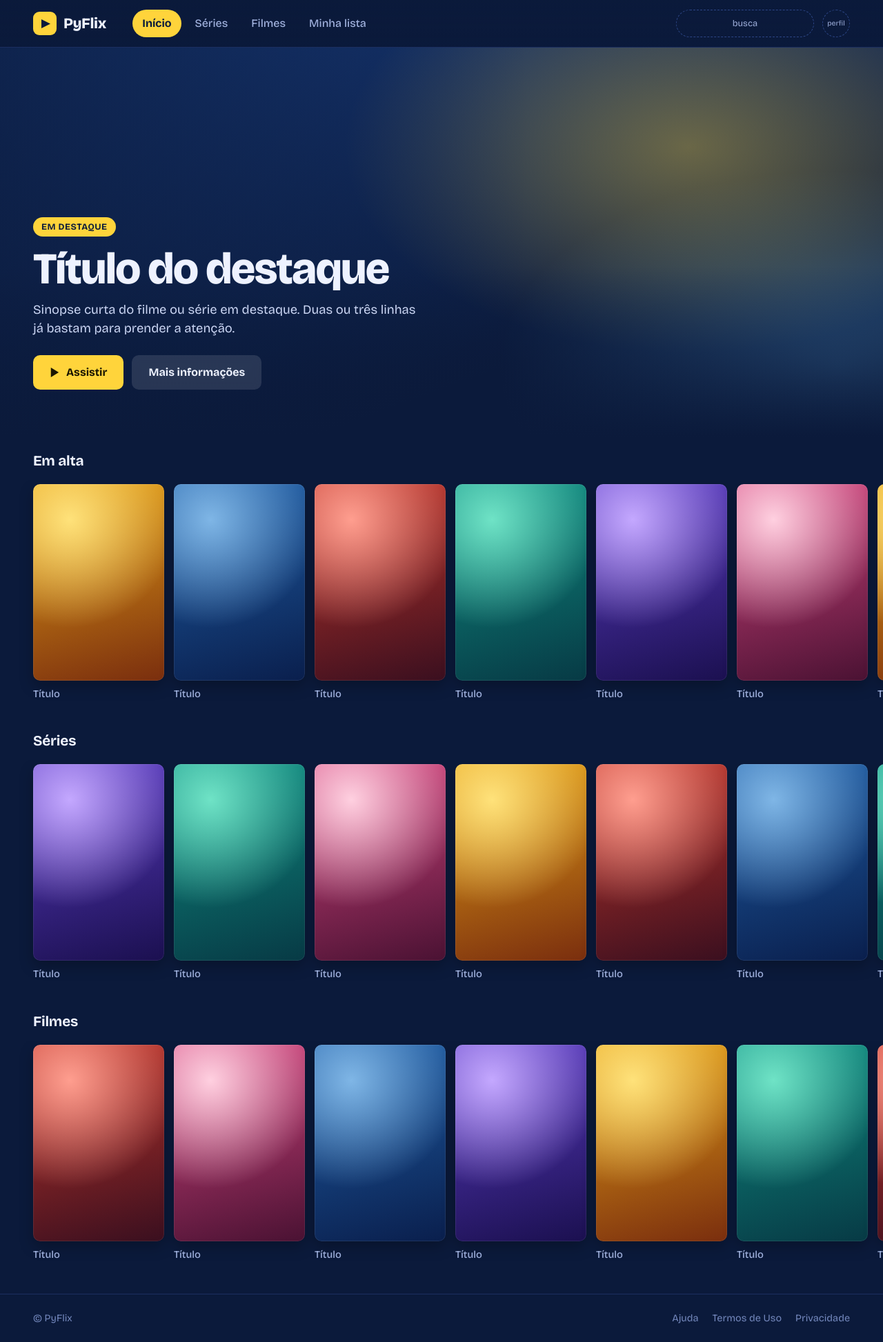
After one commit to joaohschulz/PROJETO---Pyflix-Plataforma-de-Streaming, a Django app: page /plataform/ in a window 1280 px wide. The commit adds this page. Shown: the whole page at 69% size. Run offline with Django 5.2, Linux system fonts and the light colour scheme; a user stored in the database is signed in.

Commit message:
Atualização dos templates de LOGIN e criação do Template BASE da plataforma

```diff
--- a/Plataforma/admin.py
+++ b/Plataforma/admin.py
@@ -9,6 +9,5 @@ class SeriesAdmin(admin.ModelAdmin):
     list_display = ['nome_da_serie',]
 
 admin.site.register(Filmes, FilmesAdmin)
-
 admin.site.register(Episodios, EpisodiosAdmin)
 admin.site.register(Series, SeriesAdmin)
--- a/Plataforma/urls.py
+++ b/Plataforma/urls.py
@@ -0,0 +1,7 @@
+from django.contrib import admin
+from django.urls import path
+from .views import BaseView
+
+urlpatterns = [
+    path('plataform/', BaseView.as_view(), name='plataform')
+]
--- a/Plataforma/views.py
+++ b/Plataforma/views.py
@@ -1,3 +1,9 @@
 from django.shortcuts import render
+from django.views.generic import ListView
+from .models import Episodios
+from django.contrib.auth.mixins import LoginRequiredMixin
 
-# Create your views here.
+class BaseView(LoginRequiredMixin, ListView):
+    template_name = 'base_plataform.html'
+    model = Episodios
+    context_object_name = 'episodios'
--- a/main/urls.py
+++ b/main/urls.py
@@ -22,7 +22,8 @@ from django.conf.urls.static import static
 
 urlpatterns = [
     path('admin/', admin.site.urls, name='admin'),
-    path('', include('Autenticacao.urls'))
+    path('', include('Autenticacao.urls')),
+    path('', include('Plataforma.urls'))
 ]
 
 if settings.DEBUG:
--- /dev/null
+++ b/static/css/base_plataform.css
@@ -0,0 +1,132 @@
+:root{
+  --bg:#0B1A3B; --panel:#0F2050; --ink:#EEF2FF; --muted:#9FB0DC;
+  --line:#2C4585; --sun:#FFD43B; --sky:#4B8BBE;
+  --pad:clamp(16px,4vw,48px);
+}
+*{box-sizing:border-box;margin:0}
+html{scroll-behavior:smooth}
+body{
+  font-family:"Bricolage Grotesque",system-ui,-apple-system,"Segoe UI",sans-serif;
+  background:var(--bg); color:var(--ink); line-height:1.5; min-height:100dvh;
+  display:flex; flex-direction:column;
+}
+main{flex:1}
+a{color:inherit;text-decoration:none}
+a:focus-visible,button:focus-visible{outline:3px solid var(--sun);outline-offset:3px;border-radius:6px}
+
+/* ---------- Topo ---------- */
+.topo{
+  position:sticky;top:0;z-index:20;
+  display:flex;align-items:center;gap:clamp(16px,3vw,40px);
+  padding:14px var(--pad);
+  background:linear-gradient(180deg,rgba(11,26,59,.96),rgba(11,26,59,.82));
+  backdrop-filter:blur(10px);
+  border-bottom:1px solid rgba(44,69,133,.5);
+}
+.marca{display:flex;align-items:center;gap:10px}
+.marca-icone{width:34px;height:34px;border-radius:9px;background:var(--sun);display:grid;place-items:center}
+.marca-icone svg{width:13px;height:13px;margin-left:2px;fill:var(--bg)}
+.marca-nome{font-size:1.35rem;font-weight:800;letter-spacing:-.02em}
+
+.menu{display:flex;gap:6px}
+.menu a{padding:8px 14px;border-radius:999px;color:var(--muted);font-weight:500;transition:color .15s,background .15s}
+.menu a:hover{color:var(--ink);background:rgba(255,255,255,.06)}
+.menu a.ativo{color:var(--bg);background:var(--sun);font-weight:700}
+
+.topo-acoes{margin-left:auto;display:flex;align-items:center;gap:12px}
+.busca,.perfil{display:grid;place-items:center}
+.busca:empty{min-width:200px;height:40px;border:1.5px dashed var(--line);border-radius:999px;color:var(--muted);font-size:.8rem}
+.busca:empty::before{content:"busca"}
+.perfil:empty{width:40px;height:40px;border:1.5px dashed var(--line);border-radius:50%;color:var(--muted);font-size:.65rem}
+.perfil:empty::before{content:"perfil"}
+.busca input{
+  height:40px;padding:0 16px;font:inherit;color:var(--ink);min-width:200px;
+  background:var(--panel);border:1.5px solid var(--line);border-radius:999px;
+}
+.busca input:focus-visible{outline:none;border-color:var(--sun);box-shadow:0 0 0 3px rgba(255,212,59,.25)}
+
+/* ---------- Destaque ---------- */
+.destaque{
+  position:relative;display:flex;align-items:flex-end;
+  min-height:min(72vh,640px);padding:var(--pad);
+  background:
+    radial-gradient(60% 80% at 78% 25%,rgba(255,212,59,.38),transparent 65%),
+    radial-gradient(55% 70% at 95% 80%,rgba(75,139,190,.55),transparent 70%),
+    linear-gradient(160deg,#173A7A,#0B1A3B 70%);
+}
+.destaque::after{
+  content:"";position:absolute;inset:0;pointer-events:none;
+  background:linear-gradient(0deg,var(--bg) 2%,transparent 45%),
+             linear-gradient(90deg,rgba(11,26,59,.7),transparent 60%);
+}
+.destaque-conteudo{position:relative;z-index:1;max-width:560px;padding-bottom:clamp(8px,3vw,32px)}
+.selo{
+  display:inline-block;padding:4px 12px;border-radius:999px;margin-bottom:14px;
+  font-size:.8rem;font-weight:700;letter-spacing:.04em;text-transform:uppercase;
+  color:var(--bg);background:var(--sun);
+}
+.destaque h1{font-size:clamp(2.2rem,6vw,4rem);font-weight:800;line-height:1.02;letter-spacing:-.03em}
+.destaque p{margin-top:14px;color:#C9D4F2;font-size:clamp(1rem,1.6vw,1.15rem);max-width:48ch}
+.destaque-botoes{display:flex;flex-wrap:wrap;gap:12px;margin-top:24px}
+
+.btn{
+  display:inline-flex;align-items:center;gap:10px;height:50px;padding:0 24px;
+  border-radius:10px;font-weight:700;font-size:1rem;transition:transform .12s,filter .15s,background .15s;
+}
+.btn svg{width:14px;height:14px;fill:currentColor}
+.btn:active{transform:translateY(1px)}
+.btn-claro{background:var(--sun);color:#1A1500}
+.btn-claro:hover{filter:brightness(1.06)}
+.btn-vidro{background:rgba(255,255,255,.12);color:var(--ink);backdrop-filter:blur(6px)}
+.btn-vidro:hover{background:rgba(255,255,255,.2)}
+
+/* ---------- Fileiras ---------- */
+.fileira{padding:8px 0 20px}
+.fileira h2{padding:0 var(--pad);margin-bottom:12px;font-size:1.3rem;font-weight:700;letter-spacing:-.01em}
+.trilho{
+  display:flex;gap:14px;overflow-x:auto;padding:6px var(--pad) 14px;
+  scroll-snap-type:x proximity;scroll-padding:0 var(--pad);
+  scrollbar-width:thin;scrollbar-color:var(--line) transparent;
+}
+.card{flex:0 0 clamp(130px,15vw,190px);scroll-snap-align:start;display:grid;gap:8px;transition:transform .2s}
+.card:hover,.card:focus-visible{transform:translateY(-6px)}
+.poster{
+  aspect-ratio:2/3;border-radius:10px;overflow:hidden;
+  background:
+    radial-gradient(circle at 28% 18%,var(--a) 0,transparent 58%),
+    linear-gradient(165deg,var(--b),var(--c));
+  box-shadow:inset 0 0 0 1px rgba(255,255,255,.08),0 8px 20px rgba(0,0,0,.25);
+}
+.poster img{width:100%;height:100%;object-fit:cover;display:block}
+.card-titulo{font-size:.92rem;font-weight:500;color:var(--muted);white-space:nowrap;overflow:hidden;text-overflow:ellipsis}
+.card:hover .card-titulo{color:var(--ink)}
+
+.a{--a:#FFE27A;--b:#E8A317;--c:#7A2E0E}
+.b{--a:#7FB6E6;--b:#1F5FA8;--c:#0A1F4D}
+.c{--a:#FF9E8F;--b:#C2362B;--c:#3A0F1F}
+.d{--a:#6FE3C6;--b:#0F8F83;--c:#073A45}
+.e{--a:#C4A8FF;--b:#5B3CC4;--c:#1B1050}
+.f{--a:#FFD0E0;--b:#D6457F;--c:#4A1233}
+
+/* ---------- Rodapé ---------- */
+.rodape{
+  display:flex;flex-wrap:wrap;justify-content:space-between;gap:12px;
+  padding:24px var(--pad);margin-top:12px;
+  border-top:1px solid rgba(44,69,133,.5);color:#7488BD;font-size:.9rem;
+}
+.rodape nav{display:flex;gap:20px}
+.rodape a:hover{color:var(--ink)}
+
+/* ---------- Mobile ---------- */
+@media (max-width:760px){
+  .topo{flex-wrap:wrap;row-gap:10px}
+  .topo-acoes{order:2}
+  .menu{order:3;width:100%;overflow-x:auto;scrollbar-width:none}
+  .menu::-webkit-scrollbar{display:none}
+  .busca:empty,.busca input{min-width:0;width:120px}
+  .destaque{min-height:62vh}
+}
+@media (prefers-reduced-motion:reduce){
+  html{scroll-behavior:auto}
+  .card,.btn{transition:none}
+}
--- /dev/null
+++ b/templates/base_plataform.html
@@ -0,0 +1,118 @@
+{% load static %}
+<!DOCTYPE html>
+<html lang="pt-BR">
+<head>
+<meta charset="UTF-8">
+<meta name="viewport" content="width=device-width, initial-scale=1">
+<title>{% block title %}PyFlix{% endblock %}</title>
+<link rel="preconnect" href="https://fonts.googleapis.com">
+<link rel="preconnect" href="https://fonts.gstatic.com" crossorigin>
+<link href="https://fonts.googleapis.com/css2?family=Bricolage+Grotesque:opsz,wght@12..96,400;12..96,500;12..96,700;12..96,800&display=swap" rel="stylesheet">
+<link rel="stylesheet" href="{% static 'css/base_plataform.css' %}">
+{% block extra_head %}{% endblock %}
+</head>
+<body>
+
+<header class="topo">
+  <a class="marca" href="#">
+    <span class="marca-icone" aria-hidden="true">
+      <svg viewBox="0 0 16 16"><path d="M0 0l16 8-16 8z"/></svg>
+    </span>
+    <span class="marca-nome">PyFlix</span>
+  </a>
+
+  <nav class="menu" aria-label="Principal">
+    <a href="#" class="ativo">Início</a>
+    <a href="#">Séries</a>
+    <a href="#">Filmes</a>
+    <a href="#">Minha lista</a>
+  </nav>
+
+  <div class="topo-acoes">
+    <!-- Campo de busca -->
+    <div class="busca"></div>
+    <!-- Perfil / menu do usuário -->
+    <div class="perfil"></div>
+  </div>
+</header>
+
+<main>
+{% block content %}
+
+  <!-- ===== Destaque ===== -->
+  <section class="destaque">
+    <div class="destaque-conteudo">
+      <span class="selo">Em destaque</span>
+      <h1>Título do destaque</h1>
+      <p>Sinopse curta do filme ou série em destaque. Duas ou três linhas já bastam para prender a atenção.</p>
+      <div class="destaque-botoes">
+        <a class="btn btn-claro" href="#">
+          <svg viewBox="0 0 16 16" aria-hidden="true"><path d="M2 0l13 8-13 8z"/></svg>
+          Assistir
+        </a>
+        <a class="btn btn-vidro" href="#">Mais informações</a>
+      </div>
+    </div>
+  </section>
+
+  <!-- ===== Fileira: Em alta ===== -->
+  <section class="fileira">
+    <h2>Em alta</h2>
+    <div class="trilho">
+      {# {% for item in em_alta %} ... {% endfor %} #}
+      <!-- Para usar capa real: <div class="poster"><img src="{{ item.capa.url }}" alt=""></div> -->
+      <a class="card" href="#"><div class="poster a"></div><span class="card-titulo">Título</span></a>
+      <a class="card" href="#"><div class="poster b"></div><span class="card-titulo">Título</span></a>
+      <a class="card" href="#"><div class="poster c"></div><span class="card-titulo">Título</span></a>
+      <a class="card" href="#"><div class="poster d"></div><span class="card-titulo">Título</span></a>
+      <a class="card" href="#"><div class="poster e"></div><span class="card-titulo">Título</span></a>
+      <a class="card" href="#"><div class="poster f"></div><span class="card-titulo">Título</span></a>
+      <a class="card" href="#"><div class="poster a"></div><span class="card-titulo">Título</span></a>
+      <a class="card" href="#"><div class="poster b"></div><span class="card-titulo">Título</span></a>
+    </div>
+  </section>
+
+  <!-- ===== Fileira: Séries ===== -->
+  <section class="fileira">
+    <h2>Séries</h2>
+    <div class="trilho">
+      <a class="card" href="#"><div class="poster e"></div><span class="card-titulo">Título</span></a>
+      <a class="card" href="#"><div class="poster d"></div><span class="card-titulo">Título</span></a>
+      <a class="card" href="#"><div class="poster f"></div><span class="card-titulo">Título</span></a>
+      <a class="card" href="#"><div class="poster a"></div><span class="card-titulo">Título</span></a>
+      <a class="card" href="#"><div class="poster c"></div><span class="card-titulo">Título</span></a>
+      <a class="card" href="#"><div class="poster b"></div><span class="card-titulo">Título</span></a>
+      <a class="card" href="#"><div class="poster d"></div><span class="card-titulo">Título</span></a>
+      <a class="card" href="#"><div class="poster e"></div><span class="card-titulo">Título</span></a>
+    </div>
+  </section>
+
+  <!-- ===== Fileira: Filmes ===== -->
+  <section class="fileira">
+    <h2>Filmes</h2>
+    <div class="trilho">
+      <a class="card" href="#"><div class="poster c"></div><span class="card-titulo">Título</span></a>
+      <a class="card" href="#"><div class="poster f"></div><span class="card-titulo">Título</span></a>
+      <a class="card" href="#"><div class="poster b"></div><span class="card-titulo">Título</span></a>
+      <a class="card" href="#"><div class="poster e"></div><span class="card-titulo">Título</span></a>
+      <a class="card" href="#"><div class="poster a"></div><span class="card-titulo">Título</span></a>
+      <a class="card" href="#"><div class="poster d"></div><span class="card-titulo">Título</span></a>
+      <a class="card" href="#"><div class="poster c"></div><span class="card-titulo">Título</span></a>
+      <a class="card" href="#"><div class="poster f"></div><span class="card-titulo">Título</span></a>
+    </div>
+  </section>
+
+{% endblock %}
+</main>
+
+<footer class="rodape">
+  <span>© PyFlix</span>
+  <nav aria-label="Rodapé">
+    <a href="#">Ajuda</a>
+    <a href="#">Termos de Uso</a>
+    <a href="#">Privacidade</a>
+  </nav>
+</footer>
+
+</body>
+</html>
--- a/templates/login.html
+++ b/templates/login.html
@@ -55,7 +55,7 @@
             {{ form.password }}
         </div>
 
-
+        <input type="hidden" name="next" value="{% url 'plataform' %}">
         <button type="submit" class="botao">Login</button>
       </form>
 
```
Also changed, not shown: Autenticacao/views.py (line endings or trailing spaces), db.sqlite3.
